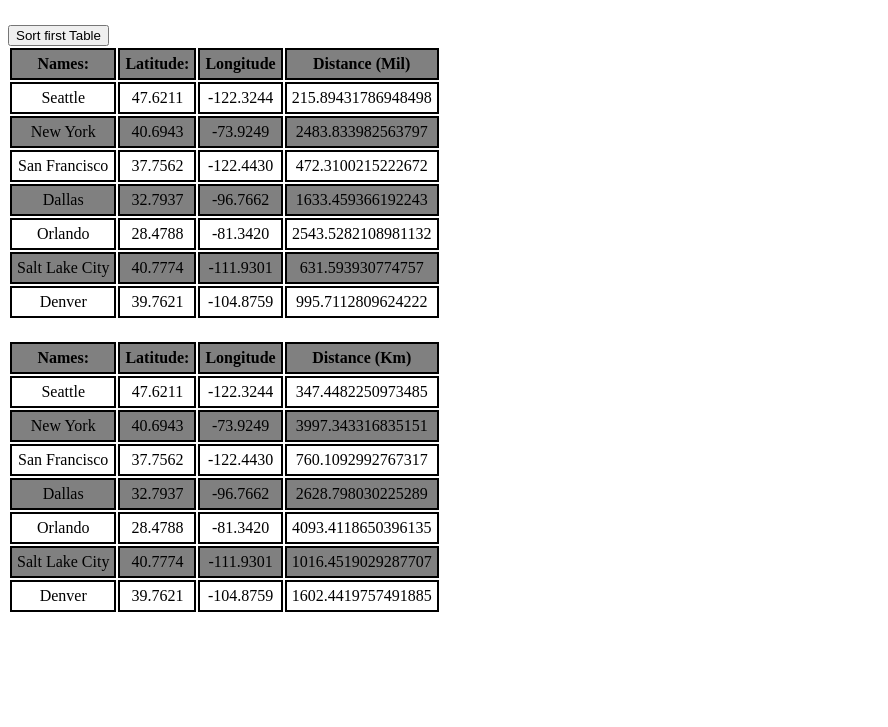
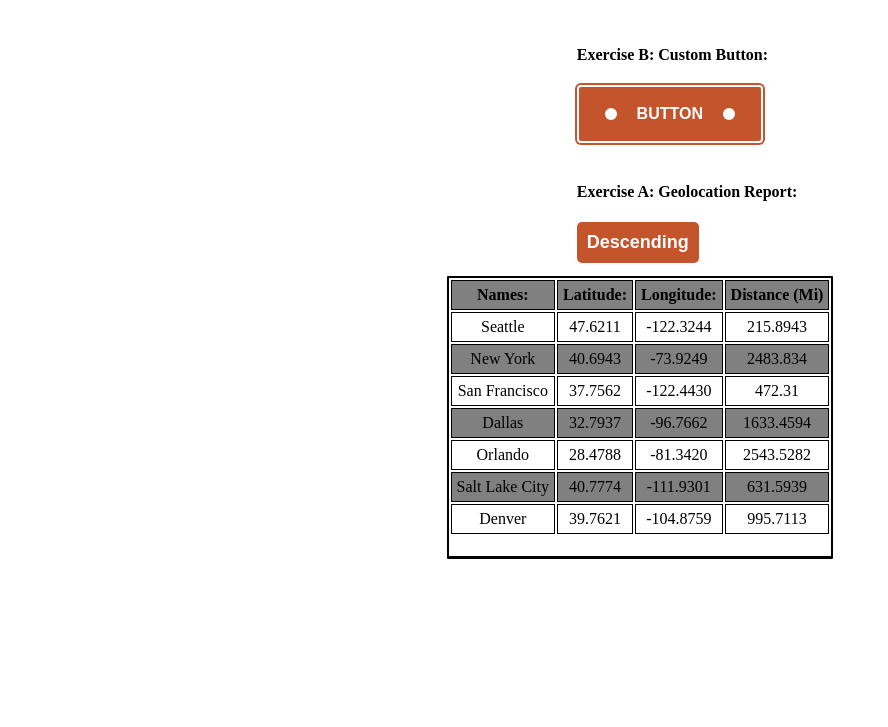
Before and after one commit to TheodoreAI/geolocation-app, a plain HTML site: page index.html in a window 1280 px wide. Shown: the part 73-800 px from the top of the page, without its empty margins (0-888 px from the left). Drawn offline with Linux system fonts and the light colour scheme.

Commit message:
Adding last details of the project.

```diff
--- a/distance.js
+++ b/distance.js
@@ -62,7 +62,7 @@ const osu = {
 fetch("cities.json")
     .then(response => response.json())
     .then(data => generateTableMi(data, osu))
-    .then(data => generateTableKm(data, osu))
+    // .then(data => generateTableKm(data, osu))
 
 function calculateDistance(data, osu, unit){
     // Calculates the distance in Miles
@@ -72,12 +72,10 @@ function calculateDistance(data, osu, unit){
     const osuLng = osu['lng'];
     for (let i = 0; i < data.length; i++){
         const dist = distance(osuLat, osuLng, data[i]['lat'], data[i]['lng'], unit);
-        arrayDistances.push(dist);
+        arrayDistances.push(parseFloat(dist.toFixed(4)));
     }
     return arrayDistances;
 }
-
-
 /**
  * The parameters are: lat1, lon1, lat2, lon2, unit (M:miles, K:km, N:nautical miles)
  * I will assume point 1 is Corvallis and point 2 is the other city that I will be using to calculate the distance from.
@@ -97,7 +95,7 @@ function generateTableMi(data, osu){
     // Make the table body
     var tblBody = document.createElement("tbody");
     // Make sure the table has the descriptions.
-    const titles = ["Names:", "Latitude:", "Longitude", "Distance (Mil)"];
+    const titles = ["Names:", "Latitude:", "Longitude:", "Distance (Mi)"];
     var row = document.createElement("tr");
     for (let k = 0; k < 4; k++){
         var th = document.createElement("th");
@@ -126,7 +124,8 @@ function generateTableMi(data, osu){
                 cell.appendChild(cellText);
                 row.appendChild(cell);
             } else if (j === 3){
-                var cellText = document.createTextNode(`${arrDistances[i]}`);
+                // alert(typeof(`${arrDistances[i]}`));
+                var cellText = document.createTextNode(arrDistances[i].toString());
                 cell.appendChild(cellText);
                 row.appendChild(cell);
             }
@@ -140,10 +139,9 @@ function generateTableMi(data, osu){
     body.appendChild(tbl);
     return data;
 }
-
-
 function generateTableKm(data, osu){
     // Makes the table using DOM
+    // Calculates the distances using the calculateDistance function
     var arrDistances = calculateDistance(data, osu, "K");
     // Grabs the body tag from the html page to add a table to it
     var body = document.getElementsByTagName("body")[0];
@@ -152,7 +150,7 @@ function generateTableKm(data, osu){
     tbl.setAttribute('class', 'tblKm');
     // Make the table body
     var tblBody = document.createElement("tbody");
-    // Make sure the table has the descriptions.
+    // Make sure the table has the descriptions; fill them with the for loop.
     const titles = ["Names:", "Latitude:", "Longitude", "Distance (Km)"];
     var row = document.createElement("tr");
     for (let k = 0; k < 4; k++){
@@ -163,8 +161,8 @@ function generateTableKm(data, osu){
         tblBody.appendChild(row);
         tbl.appendChild(tblBody);
     }
+    // Fills in the nxm table
     for (let i = 0; i < data.length; i++){
-        // make a table row
         var row = document.createElement("tr");
         for (let j = 0; j < titles.length; j++){
             // make a table data and its text content and add it to the table row.
@@ -177,31 +175,85 @@ function generateTableKm(data, osu){
                 var cellText = document.createTextNode(data[i]['lat']);
                 cell.appendChild(cellText);
                 row.appendChild(cell);
+            } else if (j === 2){
 
-            } else if (j === 2){
                 var cellText = document.createTextNode(data[i]['lng']);
                 cell.appendChild(cellText);
                 row.appendChild(cell);
             } else if (j === 3){
-                var cellText = document.createTextNode(`${arrDistances[i]}`);
+                var cellText = document.createTextNode(arrDistances[i].toString());
                 cell.appendChild(cellText);
                 row.appendChild(cell);
             }
         }
         // Add the row to the end of the table body
         tblBody.appendChild(row);
-
     }
     // Put the table body into the table
     tbl.appendChild(tblBody);
     body.appendChild(tbl);
 }
+function valFunctionMsg(value){
+    // Changes the value of the input button
+    var btnInput = document.getElementById("sortButton");
+    btnInput.setAttribute("value", value);
+}
 
-function sortMilesTable(){
-    var body = document.getElementsByTagName('body')[0];
-    var tbl = document.getElementsByTagName('table')[0];
-    const r = tbl.rows;
-    for (let i = 1; i < r.length - 1; i++){
-        console.log(r[i]);
+
+function sortTable(byDistance, tableNumber){
+    /**
+     * JS doesn't have any built in functions to sort rows.
+     * The following code was adapted and reworked from a source that I provide a link to.
+     * When working on software development, I have to collaborate with other people and knowing how to read and write to other
+     * collegue's code is an essential skill of software engineering.
+     * References: https://www.geeksforgeeks.org/how-to-sort-rows-in-a-table-using-javascript/
+     */
+    var tbl = document.getElementsByTagName('table')[tableNumber];
+    var rows, i, x, y, count = 0;
+    var switching = true;
+    // Order is set as ascending by default
+    var direction = "asc"
+    // Loop will run until the switching is done
+    while (switching){
+        switching = false;
+        var rows = tbl.rows;
+        // Loop to go through all the rows
+        for (i = 1; i < (rows.length - 1); i++){
+            var Switch = false;
+            // Fetching two elements that need to be compared.
+            x = rows[i].getElementsByTagName("td")[byDistance];
+            y = rows[i+1].getElementsByTagName("td")[byDistance];
+            // Check the direction of the sorting
+            if (direction == "asc"){
+                // Check if rows need to be switched
+                if (Math.round(parseFloat(x.innerHTML)*100)/100 > Math.round(parseFloat(y.innerHTML)*100)/100){
+                    Switch = true;
+                    break;
+                }
+            }else if (direction == "desc"){
+                if (Math.round(parseFloat(x.innerHTML)*100)/100 < Math.round(parseFloat(y.innerHTML)*100)/100){
+                    Switch = true;
+                    break;
+                }
+            }
+        }
+        if (Switch){
+            // switches the rows and lets the program know the switching has been done.
+            rows[i].parentNode.insertBefore(rows[i+1], rows[i]);
+            switching = true;
+            count++;
+        }else {
+            // Run while loop again for descending order
+            if (count == 0 && direction == "asc"){
+                direction = "desc";
+                switching = true;
+            }
+        }
+    }
+    // Switching the value of the Button that sorts the table.
+    if (direction == "desc"){
+        valFunctionMsg("Descending");
+    }else{
+        valFunctionMsg("Ascending");
     }
 }
--- a/index.html
+++ b/index.html
@@ -8,32 +8,36 @@
         <meta name="description" content="">
         <meta name="viewport" content="width=device-width, initial-scale=1">
         <link rel="stylesheet" type="text/css" href="style.css">
-
         <script src="./distance.js"></script>
-
     </head>
     <body>
-        <h1 class="title">Geolocation Module:</h1>
+        <div class="divSortButton">
+            <h1 class="title">Geolocation App:</h1>
+        </div>
         <br>
+        <div class="divSortButton">
+            <h4>Exercise B: Custom Button:</h4>
+        </div>
+        <div class="divWrapper">
+            <a href="" style="text-decoration: none;">
+                <div class="customBtn">
+                    <div class="smallDot">
+                    </div>
+                    BUTTON
+                    <div class="smallDot">
+                    </div>
+                </div>
+            </a>
+        </div>
+        <br>
+        <!-- <input type="button" value="Generate Table in Descending Order" onclick="generate_table2()"> -->
+        <div class="divSortButton">
+            <h4>Exercise A: Geolocation Report:</h4>
+        </div>
+        <input type="button" class="sortButton" value="Descending" onclick="sortTable(3,0)">
 
-        <!-- <table class="tblClass">
-            <tbody>
-                <tr>
-                    <th>Name:</th>
-                    <th>Latitude:</th>
-                    <th>Longitude:</th>
-                    <th>Distance:</th>
-                </tr>
-                <tr>
-                    <td>Seattle</td>
-                    <td>lat</td>
-                    <td>log</td>
-                    <td>dist</td>
-                </tr>
-            </tbody>
-        </table> -->
+    </body>
 
-        <input type="button" value="Sort first Table" onclick="sortMilesTable()">
-        <!-- <input type="button" value="Generate Table in Descending Order" onclick="generate_table2()"> -->
-    </body>
 </html>
+
+<!-- Resources: https://unicode-table.com/en/25CB/ -->
--- a/style.css
+++ b/style.css
@@ -5,18 +5,72 @@
 
 /* The style of the table and its components. */
 
-.tblClass{
+.tblMi{
+
+    align-items: center;
     border-radius: 1px;
-    border: solid 3px black;
+    border: solid 2px black;
     width: auto;
+    margin: auto;
+    background-color: white;
+    border-bottom: solid;
 }
 
 td, th {
-    border: 2px solid black;
+    border: 1px solid black;
     text-align: center;
     padding: 5px;
 }
-
 tr:nth-child(odd){
     background-color: grey;
 }
+.divSortButton{
+    width: 300px;
+    margin: 0% 45% 1%;
+
+}
+.sortButton{
+    font-size: large;
+    text-align: center;
+    border: 20px;
+    font-family: Arial, Helvetica, sans-serif;
+    font-weight: bold;
+    background-color: rgba(195,84,44,255);
+    color: white;
+    border-radius: 5px;
+    padding: 10px;
+    margin: 0% 45% 1%;
+}
+
+.divWrapper{
+    margin: 0% 45%;
+
+}
+
+.customBtn{
+    /* using flexbox and the subproperty
+    to define the alognment along the main axis */
+    display: flex;
+    justify-content: space-around;
+    align-items: center;
+    padding: 2px 16px;
+    width: 150px;
+    height: 50px;
+    color:white;
+    border: solid rgba(195,84,44,255);
+    border-radius: 4px;
+    background-color: rgba(195,84,44,255);
+    font-family: Arial, Helvetica, sans-serif;
+    font-weight: bold;
+    border: 2px solid white;
+    box-shadow: 0 0 0 0px white, 0 0 0 2px rgba(195,84,44,255);
+}
+
+.smallDot{
+    width: 12px;
+    height: 12px;
+    border-radius: 6px;
+    background: white;
+    display: inline;
+    position: relative;
+}
```
Also changed, not shown: button.png (added), 1 other file.
